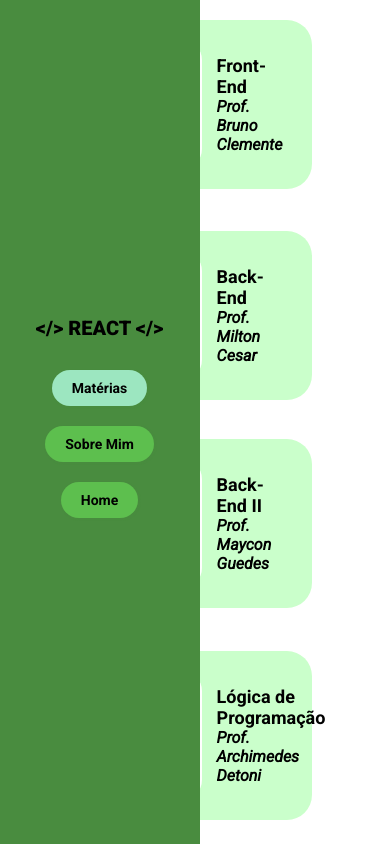
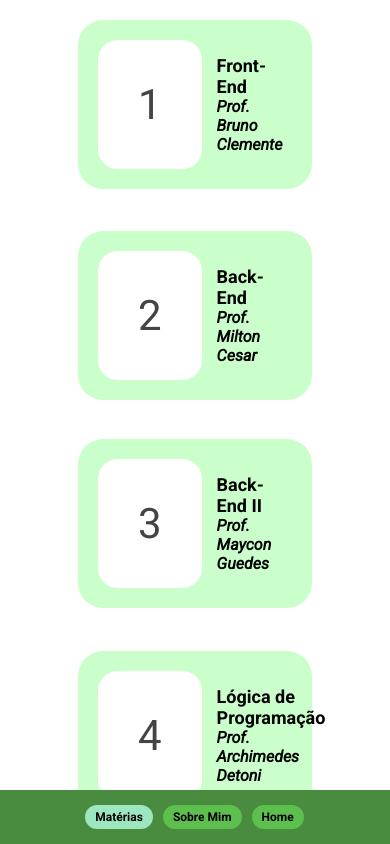
Before and after one commit to AlexandreBolsoni/TrabalhoFront-end2, a React (Create React App) app: page / in a window 390 px wide. Shown: the top 844 px of the page. Built offline with nearby package versions, Linux system fonts and the light colour scheme.

Commit message:
menu lateral responsivo mobile

```diff
--- a/src/componentes/Menu/Menu.module.css
+++ b/src/componentes/Menu/Menu.module.css
@@ -9,7 +9,6 @@
     height: 100vh;
     width: 200px;
     position: fixed;
-
 }
 
 .menu_logo {
@@ -41,3 +40,30 @@
 .menu a:hover {
     transform: scale(1.2);
 }
+
+/* Estilos para celular */
+@media (max-width: 600px) {
+    .menu {
+        width: 100%;
+        height: auto;
+        bottom: 0;
+        flex-direction: row;
+        justify-content: space-evenly;
+        padding: 10px;
+        position: fixed;
+    }
+
+    .menu_logo {
+        display: none;
+    }
+
+    .menu ul {
+        flex-direction: row;
+    }
+
+    .menu a {
+        font-size: 12px;
+        margin: 5px;
+        padding: 5px 10px;
+    }
+}
```
